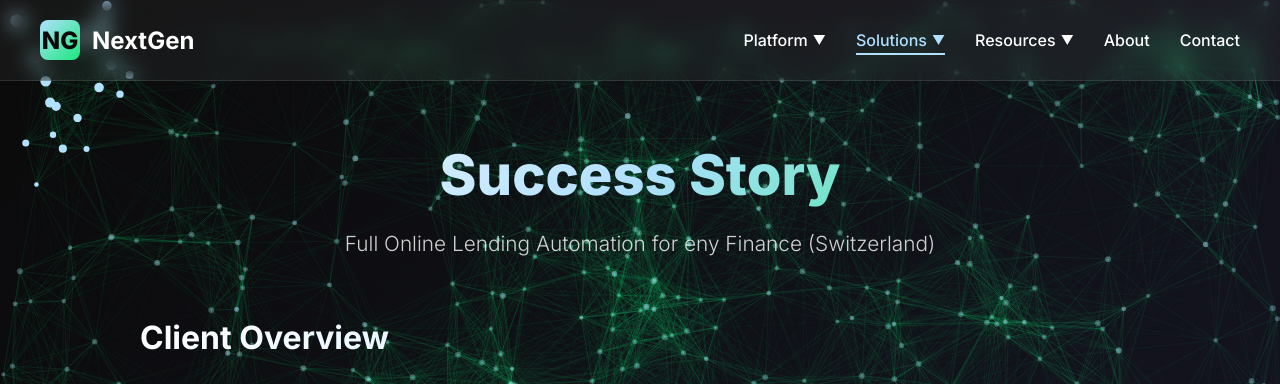
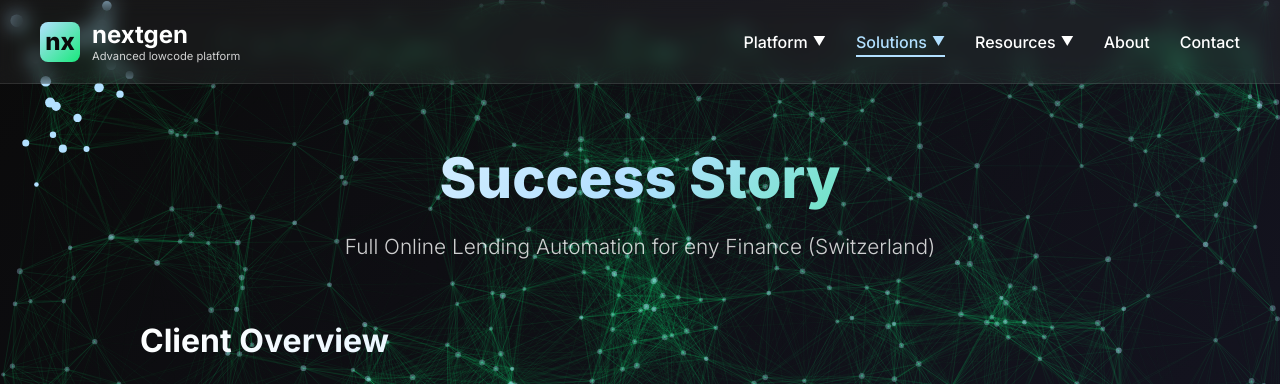
Before and after one commit to Menta1ik/ng_site, a plain HTML site: page ef_reference.html in a window 1280 px wide. Shown: the top 384 px of the page. Drawn offline with Linux system fonts and the light colour scheme; animation ran at ten frames a second.

Commit message:
style(ef_reference): align header logo and footer styles with index

```diff
--- a/ef_reference.html
+++ b/ef_reference.html
@@ -490,7 +490,7 @@
             padding: 40px;
             text-align: center;
             border-top: 1px solid rgba(255, 255, 255, 0.1);
-            background: rgba(255, 255, 255, 0.02);
+            background: rgba(0, 0, 0, 0.3);
         }
 
         .footer-text {
@@ -752,8 +752,11 @@
     <div class="main-container">
         <header class="header">
             <a href="index.html" class="logo" style="text-decoration: none; color: inherit;">
-                <div class="logo-icon">NG</div>
-                <span>NextGen</span>
+                <div class="logo-icon">nx</div>
+                <div>
+                    nextgen
+                    <div style="font-size: 0.7rem; font-weight: 400; opacity: 0.8;">Advanced lowcode platform</div>
+                </div>
             </a>
             <nav class="nav">
                 <div class="nav-item">
```
